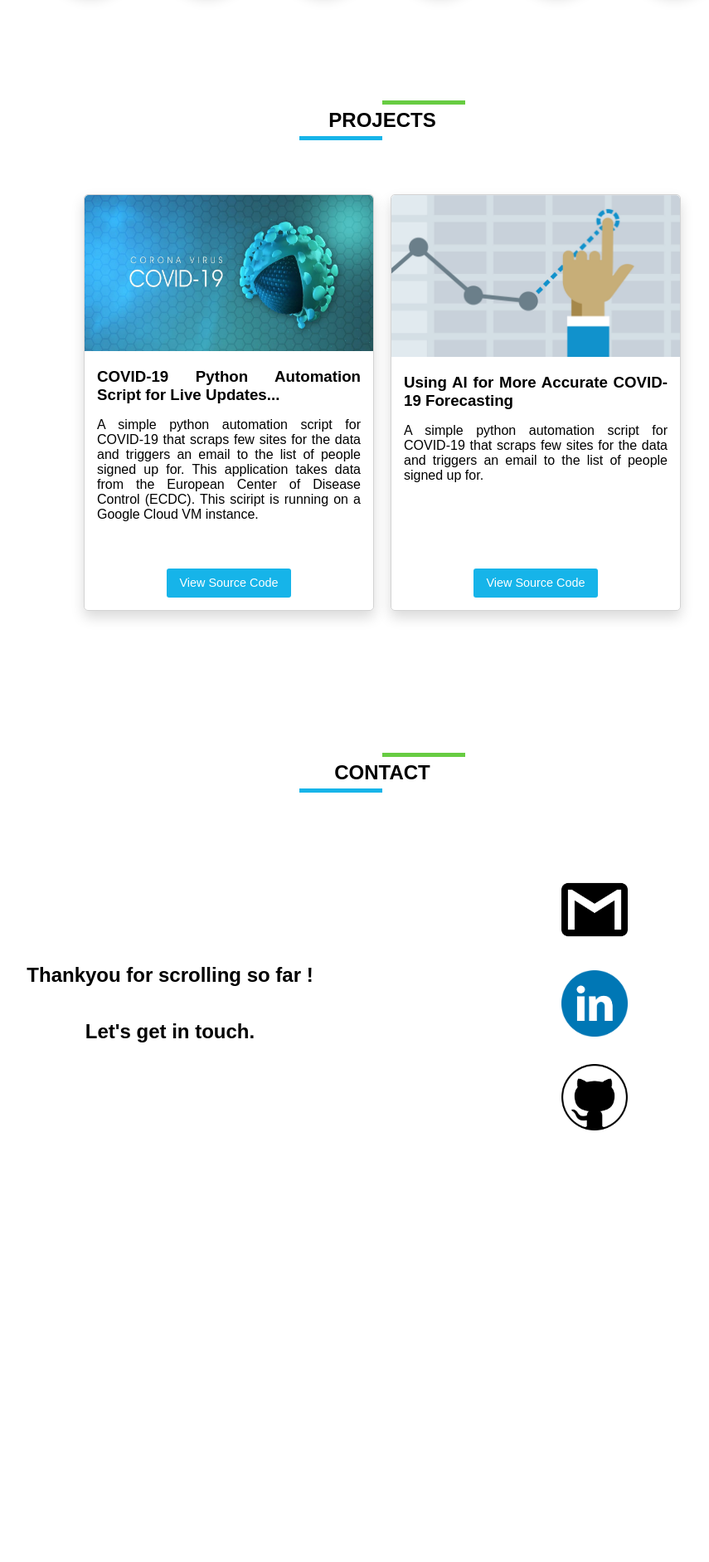
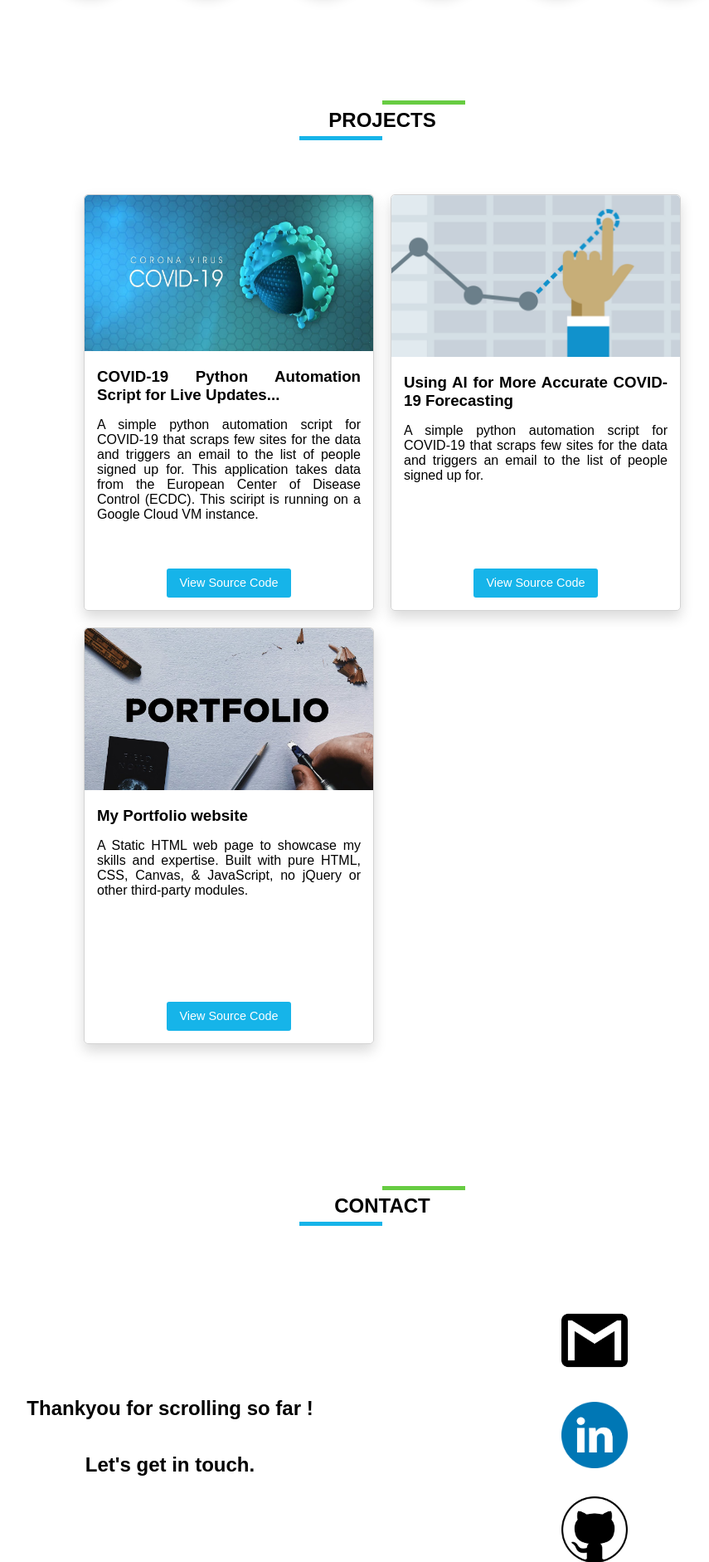
Before and after one commit to bhargavkuchipudi0/my-portfolio, a PHP site: page / in a window 1280 px wide. Shown: the part 2400-4282 px from the top of the page at 83% size, without its empty margins (179-1034 px from the left). Before the commit the page ends 3762 px from the top, so only its background shows below. Run offline with PHP 8.4, Linux system fonts and the light colour scheme.

Commit message:
changes some headings, gmail copy to clip board, and hrefs to projects

```diff
--- a/index.html
+++ b/index.html
@@ -4,6 +4,8 @@
 <head>
     <meta charset="UTF-8">
     <meta name="viewport" content="width=device-width, initial-scale=1.0">
+    <meta name="theme-color" content="#16b4e9" />
+    <meta name="apple-mobile-web-app-status-bar-style" content="#16b4e9">
     <title>Portfolio | Bhargav</title>
     <link rel="icon" href="./assets/my-picture.png" type="image/x-icon" />
     <link rel="stylesheet" type="text/css" href="style.css" />
@@ -20,13 +22,13 @@
                             <a href="#home">Home</a>
                         </li>
                         <li class="nav-link">
-                            <a href="#about">About</a>
+                            <a href="#about">About Me</a>
                         </li>
                         <li class="nav-link">
                             <a href="#skills">Skills</a>
                         </li>
                         <li class="nav-link">
-                            <a href="#work">Work</a>
+                            <a href="#work">Projects</a>
                         </li>
                         <li class="nav-link">
                             <a href="#contact">Contact</a>
@@ -180,7 +182,7 @@
                                 A simple python automation script for COVID-19 that scraps few sites for the data and triggers an email to the list of people signed up for. This application takes data from the European Center of Disease Control (ECDC). This sciript is running on a Google Cloud VM instance.
                             </p>
                         </div>
-                        <button class="btn-blue">View Source Code</button>
+                        <a href="https://github.com/bhargavkuchipudi0/COVID-19-automation-script" target="_blank"><button class="btn-blue">View Source Code</button></a>
                     </div>
                 </div>
             </article>
@@ -194,7 +196,21 @@
                                 A simple python automation script for COVID-19 that scraps few sites for the data and triggers an email to the list of people signed up for.
                             </p>
                         </div>
-                        <button class="btn-blue">View Source Code</button>
+                        <a href="https://github.com/bhargavkuchipudi0/COVID-19-future-forecast" target="_blank"><button class="btn-blue">View Source Code</button></a>
+                    </div>
+                </div>
+            </article>
+            <article class="art">
+                <div class="art-body">
+                    <img class="art-img" src="./assets/portfolio.jpg" alt="">
+                    <div class="art-cont">
+                        <div class="art-text">
+                            <h1>My Portfolio website</h1>
+                            <p>
+                                A Static HTML web page to showcase my skills and expertise. Built with pure HTML, CSS, Canvas, & JavaScript, no jQuery or other third-party modules.
+                            </p>
+                        </div>
+                        <a href="https://github.com/bhargavkuchipudi0/portfolio-0286" target="_blank"><button class="btn-blue">View Source Code</button></a>
                     </div>
                 </div>
             </article>
@@ -213,9 +229,9 @@
             <h2>Let's get in touch.</h2>
         </div>
         <div class="cont-right">
-            <img src="./assets/gmail1.png" alt="gmail">
-            <img src="./assets/linkedin.png" alt="gmail">
-            <img src="./assets/github.png" alt="gmail">
+            <a title="bhargavkuchipudi0@gmail.com" onclick="copyText()"><img src="./assets/gmail1.png" alt="gmail"></a>
+            <a href="https://www.linkedin.com/in/bhargav-kuchipudi-389036b6/" target="_blank"><img src="./assets/linkedin.png" alt="gmail"></a>
+            <a href="https://github.com/bhargavkuchipudi0" target="_blank"><img src="./assets/github.png" alt="gmail"></a>
         </div>
     </section>
 </body>
--- a/scripts/navigation.js
+++ b/scripts/navigation.js
@@ -48,3 +48,19 @@ function isSectionInView(el) {
 
 	return (bounds.top <= (viewport.top+viewport.bottom)/2) && (bounds.bottom >= ((viewport.top+viewport.bottom)/2));
 }
+
+function copyText() {
+    var a = document.createElement("input");
+    a.setAttribute("id", "gmail");
+    a.setAttribute("value", "bhargavkuchipudi0@gmail.com");
+
+    var cont = document.getElementsByClassName('cont-left');
+    cont[0].appendChild(a);
+
+    var b = document.querySelector("#gmail");
+    b.select();
+
+    document.execCommand('copy');
+    window.alert('Email Copied to Clipboard!');
+    a.remove();
+}
--- a/style.css
+++ b/style.css
@@ -387,6 +387,9 @@ body {
     justify-content: center;
     align-items: center;
 }
+#gmail {
+    /* display: none; */
+}
 .cont-right {
     grid-area: cont-right;
     display: flex;
@@ -394,11 +397,16 @@ body {
     justify-content: space-evenly;
     align-items: center;
 }
-.cont-right > img {
+.cont-right > a > img {
     width: 5em;
     height: 5em;
     cursor: pointer;
+    transition: transform .5s ease;
 }
+.cont-right > a > img:hover {
+    transform: scale(1.2);
+}
+
 
 /* Media queries */
 @media screen and (max-width: 1000px) {
@@ -519,7 +527,7 @@ body {
     .cont-right {
         flex-direction: row;
     }
-    .cont-right > img {
+    .cont-right > a > img {
         width: 40px;
         height: 40px;
     }
```
Also changed, not shown: assets/portfolio.jpg (added).
